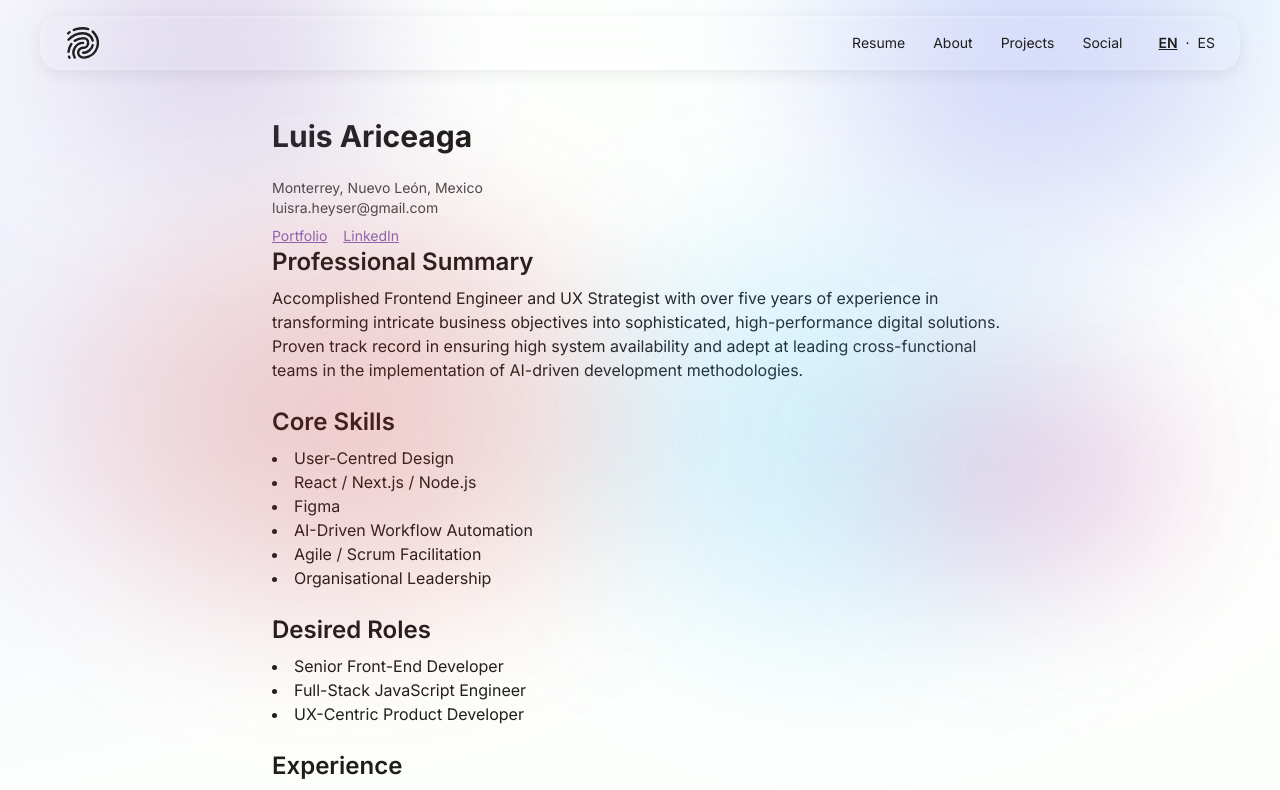
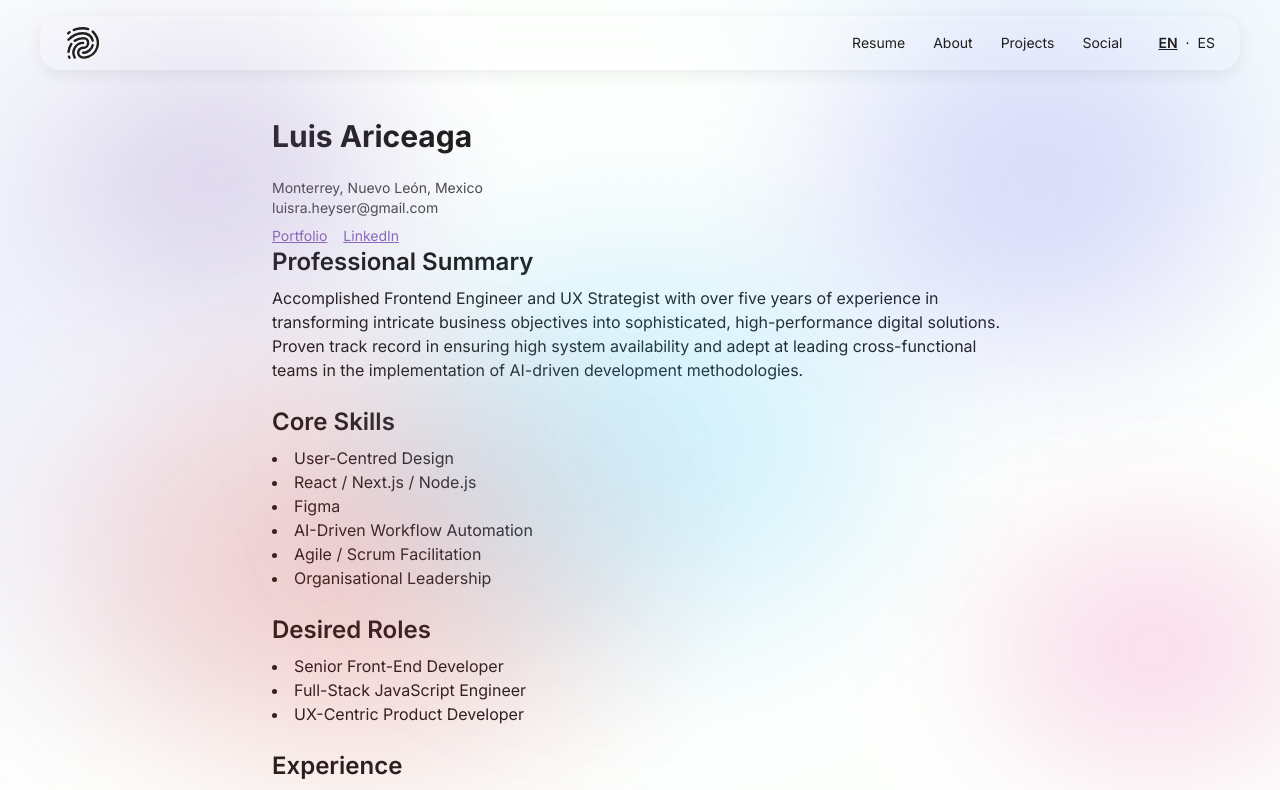
Before and after one commit to HeyserY2K/portfolio-LuisRaulAriceaga, a Next.js app: page /en/sections/resume in a window 1280 px wide. Shown: the top 790 px of the page. Built offline with nearby package versions, Linux system fonts and the light colour scheme; no server answers.

Commit message:
optimization(ui): remove DVD classes for performance optimization in GradientBackground component

```diff
--- a/app/components/ui/GradientBackground.tsx
+++ b/app/components/ui/GradientBackground.tsx
@@ -1,4 +1,5 @@
 import React from 'react';
+
 import { cn } from '../../lib/cn';
 
 type GradientBackgroundProps = {
@@ -13,7 +14,8 @@ export default function GradientBackground({ className }: GradientBackgroundProp
     >
       {/* Animated, low-cost blobs: all brand colors distributed */}
       {/* Purple (primary) – top-left (small hitbox, larger visual) */}
-      <div className="absolute left-[6%] top-[8%] h-[28vh] w-[22vw] dvd-x-1 dvd-y-2">
+      {/* DVD classes removed for performance optimization classes: dvd-x-1 dvd-y-2 */}
+      <div className="absolute left-[6%] top-[8%] h-[28vh] w-[22vw]">
         <div
           className="pointer-events-none absolute left-1/2 top-1/2 h-[180%] w-[180%] -translate-x-1/2 -translate-y-1/2 blur-3xl"
           style={{
@@ -24,7 +26,8 @@ export default function GradientBackground({ className }: GradientBackgroundProp
         />
       </div>
       {/* Indigo (secondary) – top-right */}
-      <div className="absolute right-[6%] top-[6%] h-[34vh] w-[26vw] dvd-x-3 dvd-y-1">
+      {/* DVD classes removed for performance optimization classes: dvd-x-3 dvd-y-1 */}
+      <div className="absolute right-[6%] top-[6%] h-[34vh] w-[26vw] ">
         <div
           className="pointer-events-none absolute left-1/2 top-1/2 h-[190%] w-[190%] -translate-x-1/2 -translate-y-1/2 blur-3xl"
           style={{
@@ -35,7 +38,8 @@ export default function GradientBackground({ className }: GradientBackgroundProp
         />
       </div>
       {/* Red (Persian) – bottom-left */}
-      <div className="absolute bottom-[6%] left-[8%] h-[46vh] w-[38vw] dvd-x-5 dvd-y-3">
+      {/* DVD classes removed for performance optimization classes: dvd-x-5 dvd-y-3 */}
+      <div className="absolute bottom-[6%] left-[8%] h-[46vh] w-[38vw] ">
         <div
           className="pointer-events-none absolute left-1/2 top-1/2 h-[170%] w-[170%] -translate-x-1/2 -translate-y-1/2 blur-[60px]"
           style={{
@@ -46,7 +50,8 @@ export default function GradientBackground({ className }: GradientBackgroundProp
         />
       </div>
       {/* Aqua (tertiary) – center-mid */}
-      <div className="absolute left-1/2 top-[55%] h-[40vh] w-[32vw] -translate-x-1/2 -translate-y-1/2 dvd-x-2 dvd-y-4">
+      {/* DVD classes removed for performance optimization classes: dvd-x-2 dvd-y-4 */}
+      <div className="absolute left-1/2 top-[55%] h-[40vh] w-[32vw] -translate-x-1/2 -translate-y-1/2 ">
         <div
           className="pointer-events-none absolute left-1/2 top-1/2 h-[185%] w-[185%] -translate-x-1/2 -translate-y-1/2 blur-3xl"
           style={{
@@ -57,7 +62,8 @@ export default function GradientBackground({ className }: GradientBackgroundProp
         />
       </div>
       {/* Fuchsia – bottom-right */}
-      <div className="absolute right-[10%] bottom-[8%] h-[22vh] w-[18vw] translate-x-1/2 dvd-x-4 dvd-y-5">
+      {/* DVD classes removed for performance optimization classes: dvd-x-4 dvd-y-5 */}
+      <div className="absolute bottom-[8%] right-[10%] h-[22vh] w-[18vw] translate-x-1/2 ">
         <div
           className="pointer-events-none absolute left-1/2 top-1/2 h-[210%] w-[210%] -translate-x-1/2 -translate-y-1/2 blur-3xl"
           style={{
```
